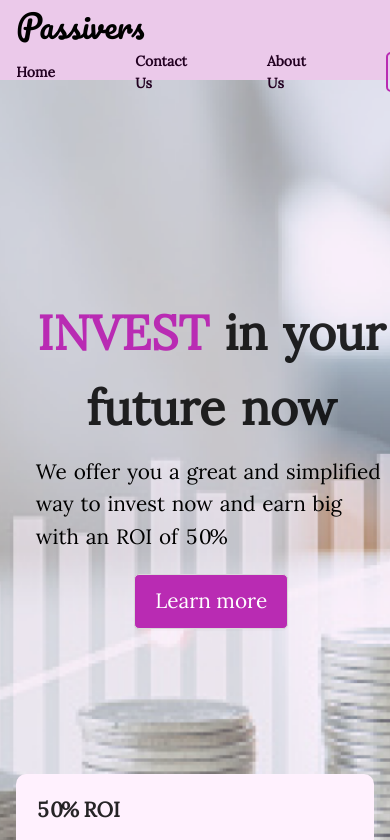
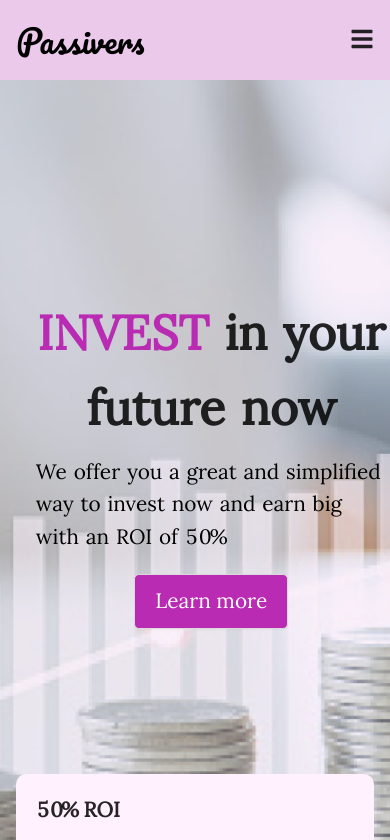
Before and after one commit to Team-STAG/Passiver, a React (Create React App) app: page / in a window 390 px wide. Shown: the top 840 px of the page. Built offline with nearby package versions, Linux system fonts and the light colour scheme.

Commit message:
done with the header mobile button

```diff
--- a/src/assets/styles/index.css
+++ b/src/assets/styles/index.css
@@ -108,6 +108,22 @@ body .header .header-container .header-content .desktop-link ul li.background-li
   background: #B92BB3;
   color: white;
 }
+body .header .header-container .header-content .mobile-link-btn {
+  display: none;
+}
+body .header .header-container .header-content .mobile-link-btn button {
+  padding: 0px;
+  font-size: 1.5rem;
+  background: transparent;
+  border: transparent;
+  box-shadow: none;
+}
+body .header .header-container .header-content .mobile-link-btn button:hover {
+  color: black;
+}
+body .header .header-container .header-content .mobile-link-btn button:focus {
+  color: black;
+}
 body .landing-page-container {
   width: 100%;
   height: auto;
@@ -153,6 +169,14 @@ body .footer .footer-container .footer-link .social-links li:not(:first-child) {
 body .footer .footer-container .footer-link .social-links a {
   font-size: 2rem;
 }
+@media only screen and (max-width: 1000px) {
+  body .header .header-container .header-content .desktop-link {
+    display: none;
+  }
+  body .header .header-container .header-content .mobile-link-btn {
+    display: block;
+  }
+}
 @media only screen and (max-width: 767px) {
   body footer .footer-container .footer-link {
     margin-top: 50px;
--- a/src/assets/styles/index.scss
+++ b/src/assets/styles/index.scss
@@ -87,6 +87,28 @@ body{
                     }
                 }
 
+                .mobile-link-btn{
+                    display: none;
+
+                    button{
+                        padding: 0px;
+                        font-size: 1.5rem;
+                        background: transparent;
+                        border: transparent;
+                        box-shadow: none;
+
+                        &:hover{
+                            color: getColor("default");
+                        }
+
+                        &:focus{
+                            color: getColor("default");
+                        }
+                    }
+
+
+                }
+
             }
         }
     }
@@ -166,6 +188,27 @@ body{
         }
     }
 
+    @media only screen and (max-width: 1000px){
+
+        .header{
+
+            .header-container{
+
+                .header-content{
+
+                    .desktop-link{
+                        display: none;
+                    }
+
+                    .mobile-link-btn{
+                        display: block;
+                    }
+                }
+            }
+        }
+    }
+
+
     @media only screen and (max-width: 767px){
         footer{
 
--- a/src/components/Header.js
+++ b/src/components/Header.js
@@ -1,8 +1,11 @@
-import { Col, Row } from 'antd'
-import React from 'react'
+import { Button, Col, Row } from 'antd'
+import React, { useState } from 'react'
 import { Link } from 'react-router-dom'
+import { MdClose } from "react-icons/md"
+import { FaBars } from "react-icons/fa"
 
 const Header = () => {
+    const [isOpened, setIsOpened] = useState(false)
   return (
     <>
 
@@ -30,6 +33,12 @@ const Header = () => {
 
                     </div>
 
+                    <div className='mobile-link-btn'>
+                        <Button onClick={()=>{
+                            setIsOpened(prevState => !prevState)
+                        }}>{isOpened? <MdClose /> : <FaBars /> }</Button>
+                    </div>
+
                 </Row>
 
 
```
Also changed, not shown: 1 other file (tests, documents, lock files or other folders).
